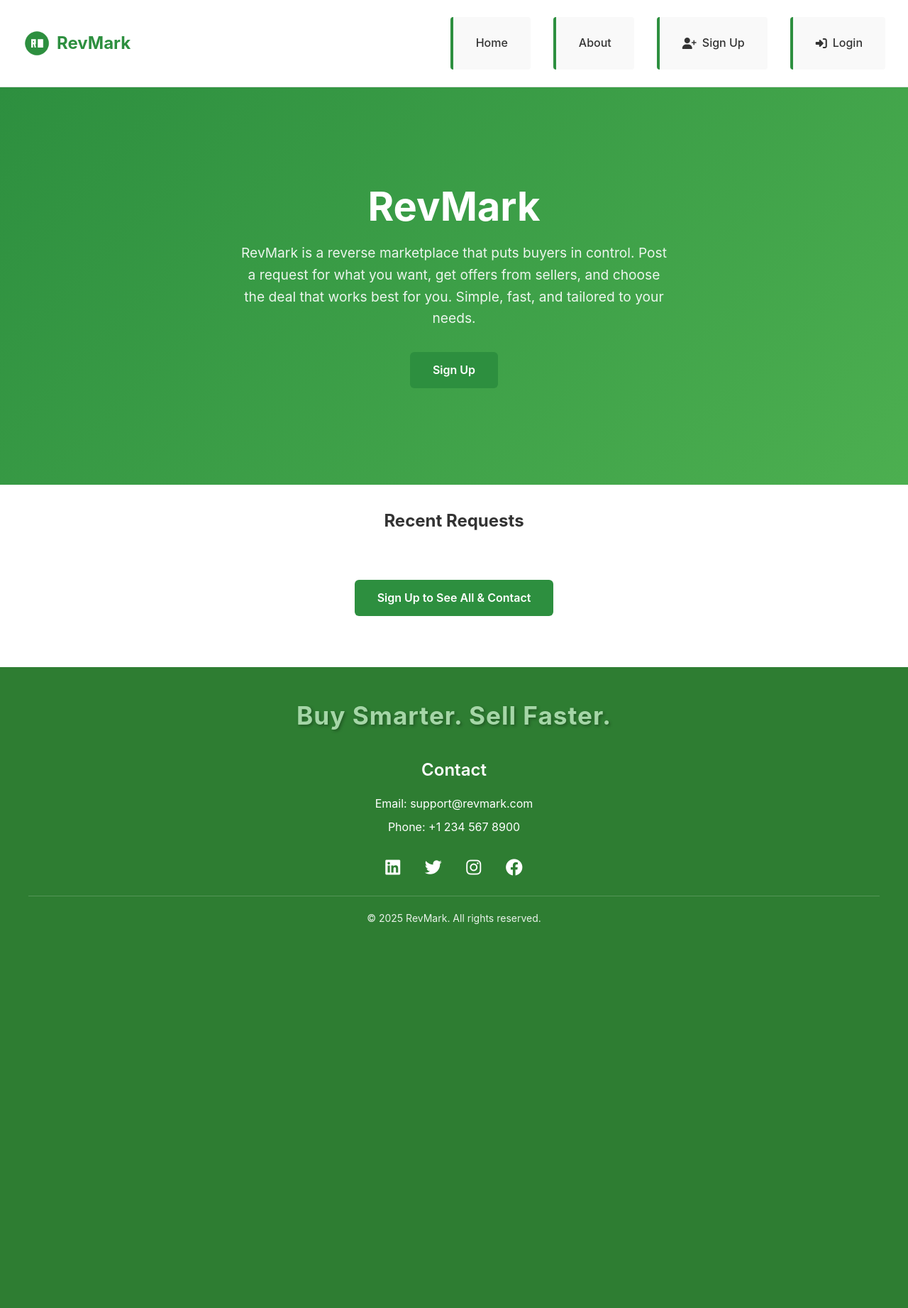
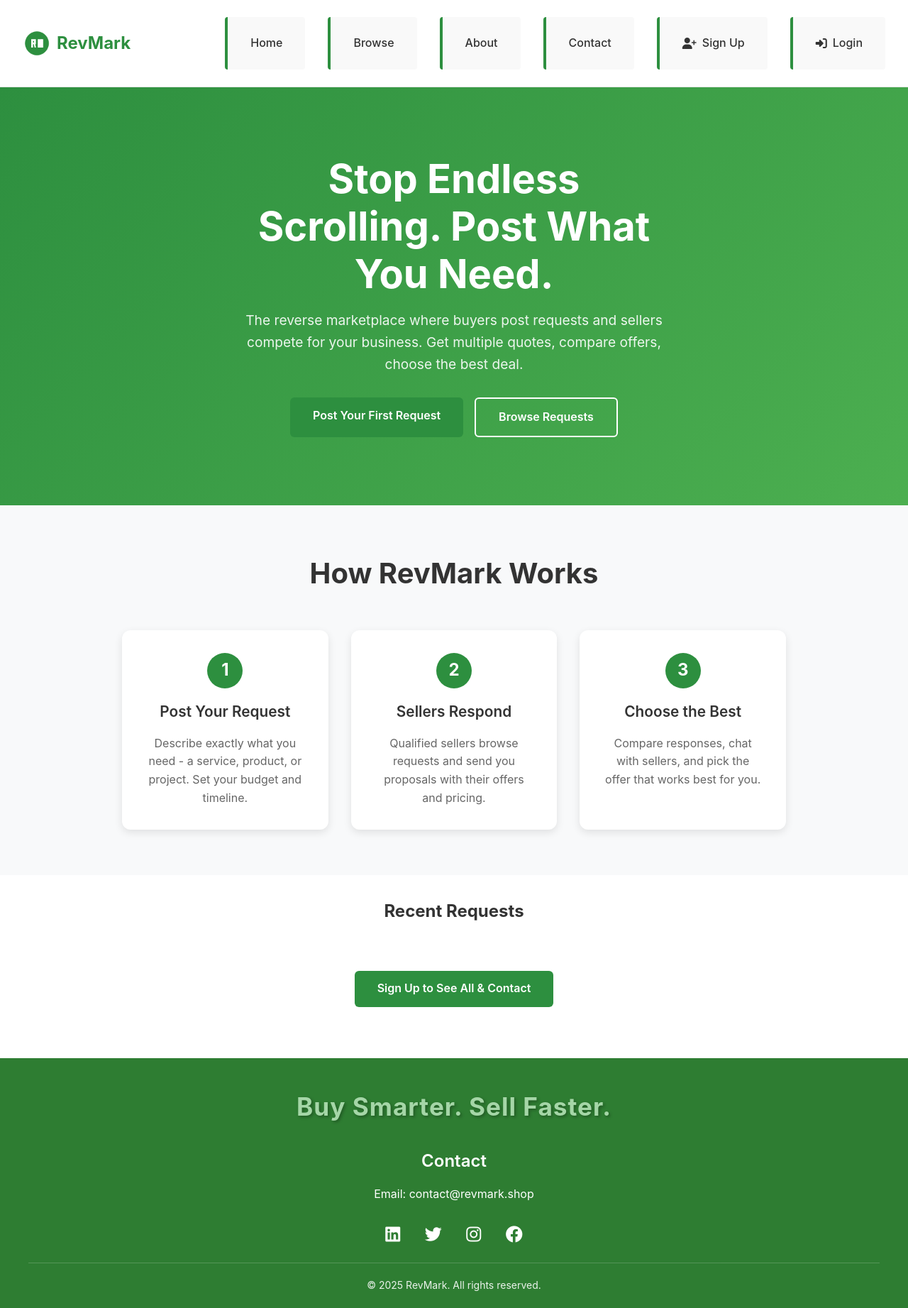
Before and after one commit to Shad280/RevMark, a Flask app: page / in a window 1280 px wide. Shown: the whole page at 71% size. Before the commit the page ends 1302 px from the top, so only its background shows below. Run offline with Flask 3, Linux system fonts and the light colour scheme; data that the repository does not hold is empty.

Commit message:
Marketing improvements: new homepage messaging, how it works section, contact form, and accurate contact info

```diff
--- a/revmark/routes.py
+++ b/revmark/routes.py
@@ -18,6 +18,22 @@ def index():
 
 @bp.route("/about")
 def about():
+    return render_template("about.html")
+
+@bp.route("/contact", methods=["GET", "POST"])
+def contact():
+    if request.method == "POST":
+        name = request.form.get("name")
+        email = request.form.get("email")
+        subject = request.form.get("subject")
+        message = request.form.get("message")
+
+        # For now, just flash a success message
+        # Later we'll add email sending functionality
+        flash(f"Thank you {name}! Your message has been received. We'll get back to you at {email} soon.", "success")
+        return redirect(url_for("main.contact"))
+
+    return render_template("contact.html")
     return render_template("about.html")
 
 # ---------- AUTH ----------
--- a/static/css/style.css
+++ b/static/css/style.css
@@ -220,6 +220,81 @@ body {
 .btn-outline:hover {
   background: #2d8f3f;
   color: white;
+}
+
+/* How It Works Section */
+.how-it-works {
+  background: #f8f9fa;
+  padding: 4rem 2rem;
+  text-align: center;
+}
+
+.how-it-works .container {
+  max-width: 1000px;
+  margin: 0 auto;
+}
+
+.how-it-works h2 {
+  font-size: 2.5rem;
+  color: #333;
+  margin-bottom: 3rem;
+  font-weight: 700;
+}
+
+.steps-grid {
+  display: grid;
+  grid-template-columns: repeat(auto-fit, minmax(250px, 1fr));
+  gap: 2rem;
+  margin-top: 2rem;
+}
+
+.step {
+  background: white;
+  padding: 2rem;
+  border-radius: 12px;
+  box-shadow: 0 4px 12px rgba(0,0,0,0.1);
+  transition: transform 0.3s ease;
+}
+
+.step:hover {
+  transform: translateY(-5px);
+}
+
+.step-number {
+  background: #2d8f3f;
+  color: white;
+  width: 50px;
+  height: 50px;
+  border-radius: 50%;
+  display: flex;
+  align-items: center;
+  justify-content: center;
+  font-size: 1.5rem;
+  font-weight: bold;
+  margin: 0 auto 1rem;
+}
+
+.step h3 {
+  color: #333;
+  font-size: 1.3rem;
+  margin-bottom: 1rem;
+  font-weight: 600;
+}
+
+.step p {
+  color: #666;
+  line-height: 1.6;
+}
+
+.btn-secondary {
+  background: transparent;
+  color: white;
+  border: 2px solid white;
+}
+
+.btn-secondary:hover {
+  background: white;
+  color: #2d8f3f;
 }
 
 /* Content Sections */
--- a/templates/base.html
+++ b/templates/base.html
@@ -28,7 +28,9 @@
 
     <ul class="nav-links">
       <li><a href="{{ url_for('main.index') }}">Home</a></li>
+      <li><a href="{{ url_for('main.browse_requests') }}">Browse</a></li>
       <li><a href="{{ url_for('main.about') }}">About</a></li>
+      <li><a href="{{ url_for('main.contact') }}">Contact</a></li>
       {% if current_user.is_authenticated %}
         <li>
           <a href="{{ url_for('main.inbox') }}" class="inbox-link">
@@ -67,8 +69,7 @@
 
       <div class="footer-contact">
         <h3>Contact</h3>
-        <p>Email: <a href="mailto:support@revmark.com">support@revmark.com</a></p>
-        <p>Phone: +1 234 567 8900</p>
+        <p>Email: <a href="mailto:contact@revmark.shop">contact@revmark.shop</a></p>
       </div>
 
       <div class="footer-social">
--- a/templates/index.html
+++ b/templates/index.html
@@ -4,10 +4,35 @@
   <!-- Hero Section for Non-authenticated Users -->
   <section class="hero">
     <div class="hero-content">
-      <h1>RevMark</h1>
-      <p>RevMark is a reverse marketplace that puts buyers in control. Post a request for what you want, get offers from sellers, and choose the deal that works best for you. Simple, fast, and tailored to your needs.</p>
+      <h1>Stop Endless Scrolling. Post What You Need.</h1>
+      <p>The reverse marketplace where buyers post requests and sellers compete for your business. Get multiple quotes, compare offers, choose the best deal.</p>
       <div class="hero-buttons">
-        <a href="{{ url_for('main.signup') }}" class="btn btn-primary">Sign Up</a>
+        <a href="{{ url_for('main.signup') }}" class="btn btn-primary">Post Your First Request</a>
+        <a href="{{ url_for('main.browse_requests') }}" class="btn btn-secondary">Browse Requests</a>
+      </div>
+    </div>
+  </section>
+
+  <!-- How It Works Section -->
+  <section class="how-it-works">
+    <div class="container">
+      <h2>How RevMark Works</h2>
+      <div class="steps-grid">
+        <div class="step">
+          <div class="step-number">1</div>
+          <h3>Post Your Request</h3>
+          <p>Describe exactly what you need - a service, product, or project. Set your budget and timeline.</p>
+        </div>
+        <div class="step">
+          <div class="step-number">2</div>
+          <h3>Sellers Respond</h3>
+          <p>Qualified sellers browse requests and send you proposals with their offers and pricing.</p>
+        </div>
+        <div class="step">
+          <div class="step-number">3</div>
+          <h3>Choose the Best</h3>
+          <p>Compare responses, chat with sellers, and pick the offer that works best for you.</p>
+        </div>
       </div>
     </div>
   </section>
```
Also changed, not shown: templates/contact.html (added, +72 -0 lines).
